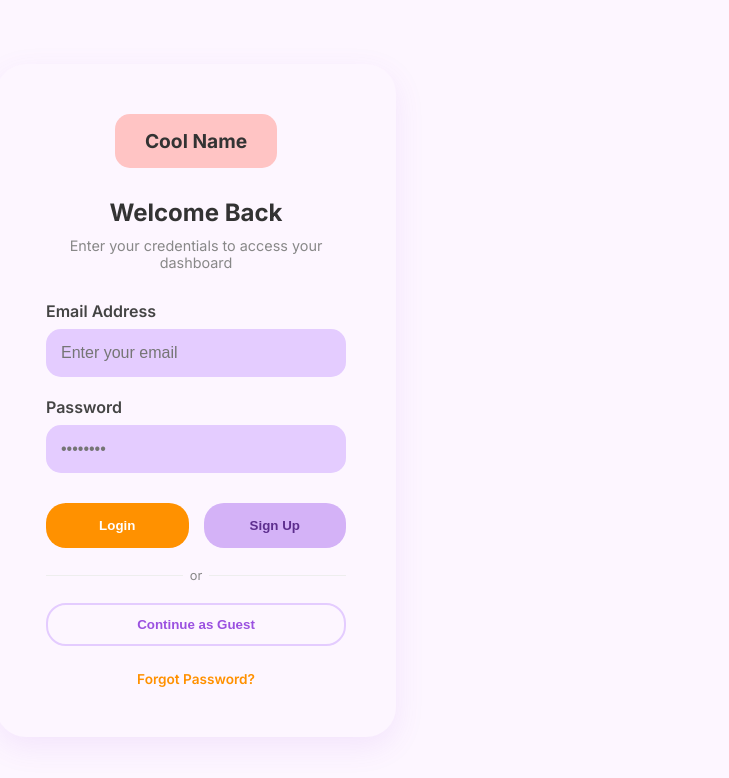
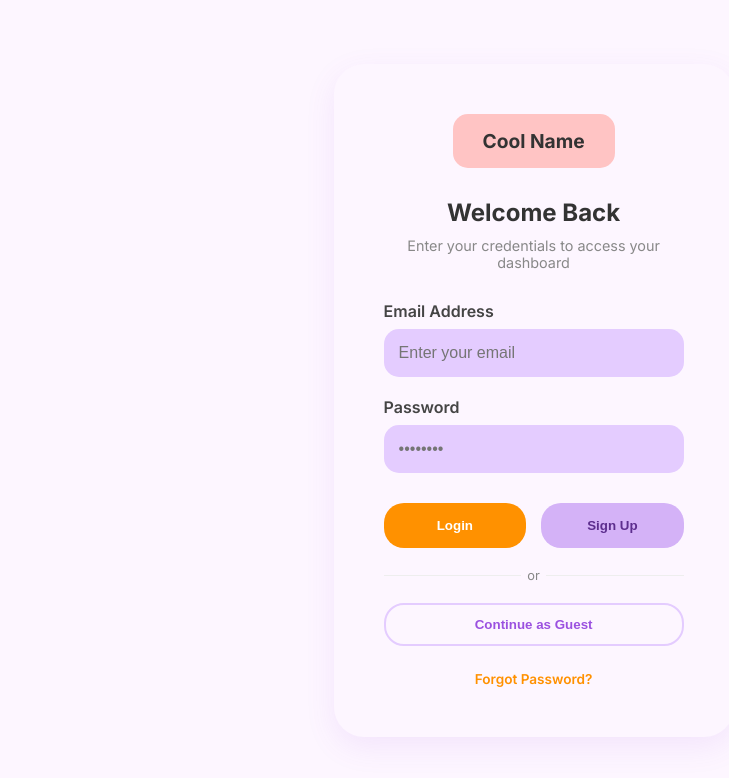
Before and after one commit to umdInnovationSp26/Gather-Donation, an Angular app in the folder gather-donations-fe/: page /login in a window 1280 px wide. Shown: the top 778 px of the page, without its empty margins (444-1173 px from the left). Built offline with nearby package versions, Linux system fonts and the light colour scheme.

Commit message:
centered login card to the right

```diff
--- a/gather-donations-fe/src/app/login/login.css
+++ b/gather-donations-fe/src/app/login/login.css
@@ -3,11 +3,19 @@
   width: 100vw;
   background-color: var(--bg-page);
   display: flex;
-  align-items: center;
-  justify-content: center;
+  align-items: center; /* Keeps it centered vertically */
+
+  /* CHANGE THIS: 'center' to 'flex-end' pushes it to the right */
+  justify-content: flex-end;
+
   font-family: 'Inter', sans-serif;
   margin: 0;
+
+  /* ADD THIS: Prevents the card from touching the very edge of the screen */
+  padding-right: 8%;
+  box-sizing: border-box;
 }
+
 
 .login-card {
   background: var(--bg-card);
--- a/gather-donations-fe/src/app/login/login.html
+++ b/gather-donations-fe/src/app/login/login.html
@@ -1,4 +1,4 @@
-<div class="login-page">
+<div class="login-page" >
   <div class="login-card">
     <div class="logo-box">Cool Name</div>
 
```
